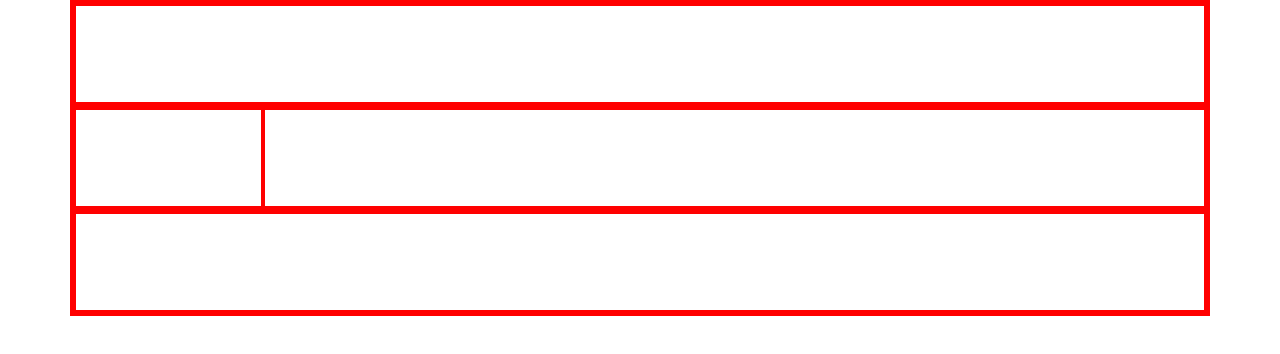
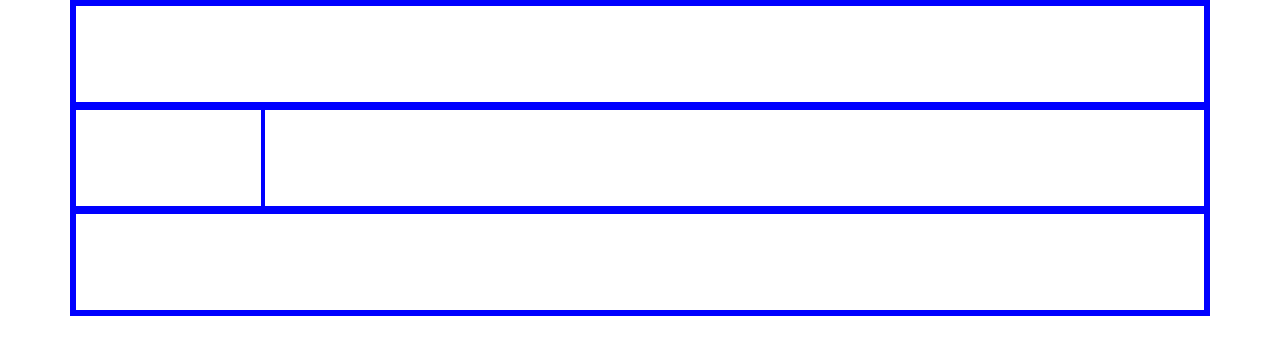
Before and after one commit to Ozednoah/mysites, a plain HTML site: page index.html in a window 1280 px wide. Drawn offline with nearby package versions, Linux system fonts and the light colour scheme.

Commit message:
border updated

```diff
--- a/index.html
+++ b/index.html
@@ -6,7 +6,7 @@
 		<link href="css/bootstrap.css" rel="stylesheet" type="text/css">
 		<style type="text/css">
 			div{
-				border:2px solid red;
+				border:2px solid blue;
 				min-height:100px;
 			}
 		</style>
```
Also changed, not shown: index_28_2022.html (added, +1 -0 lines).
